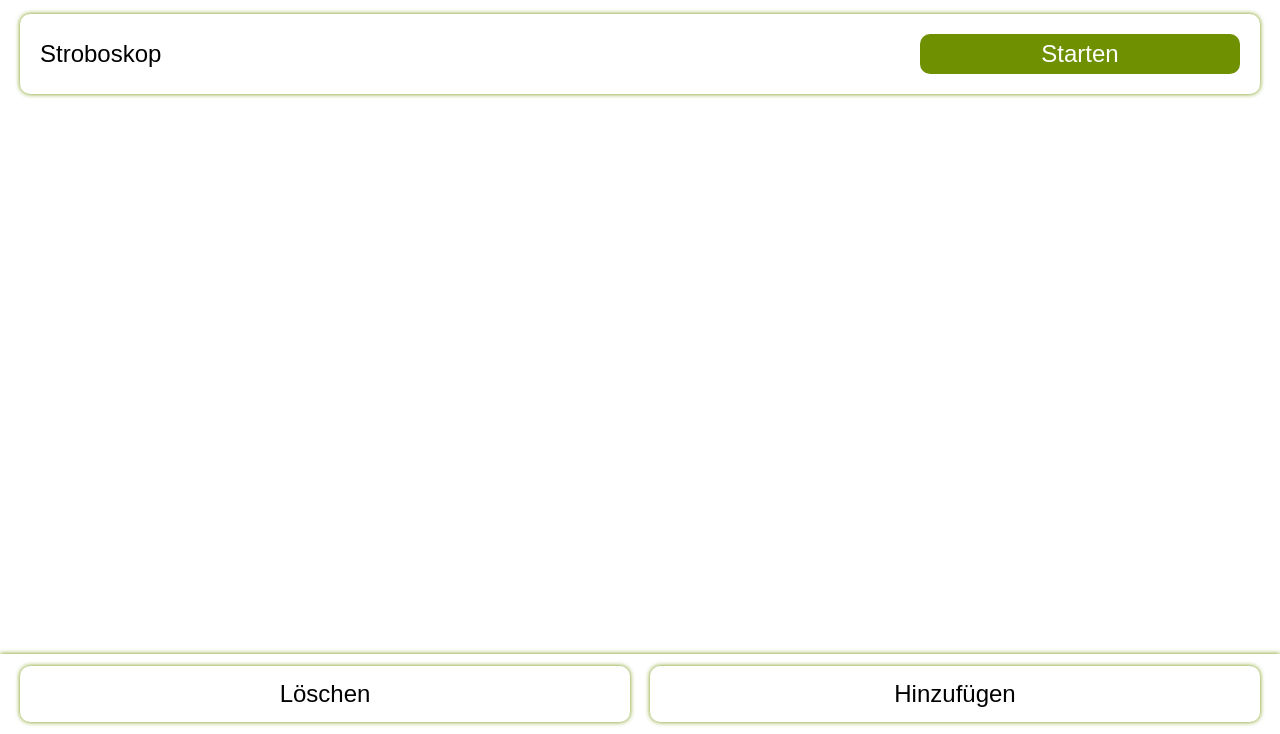
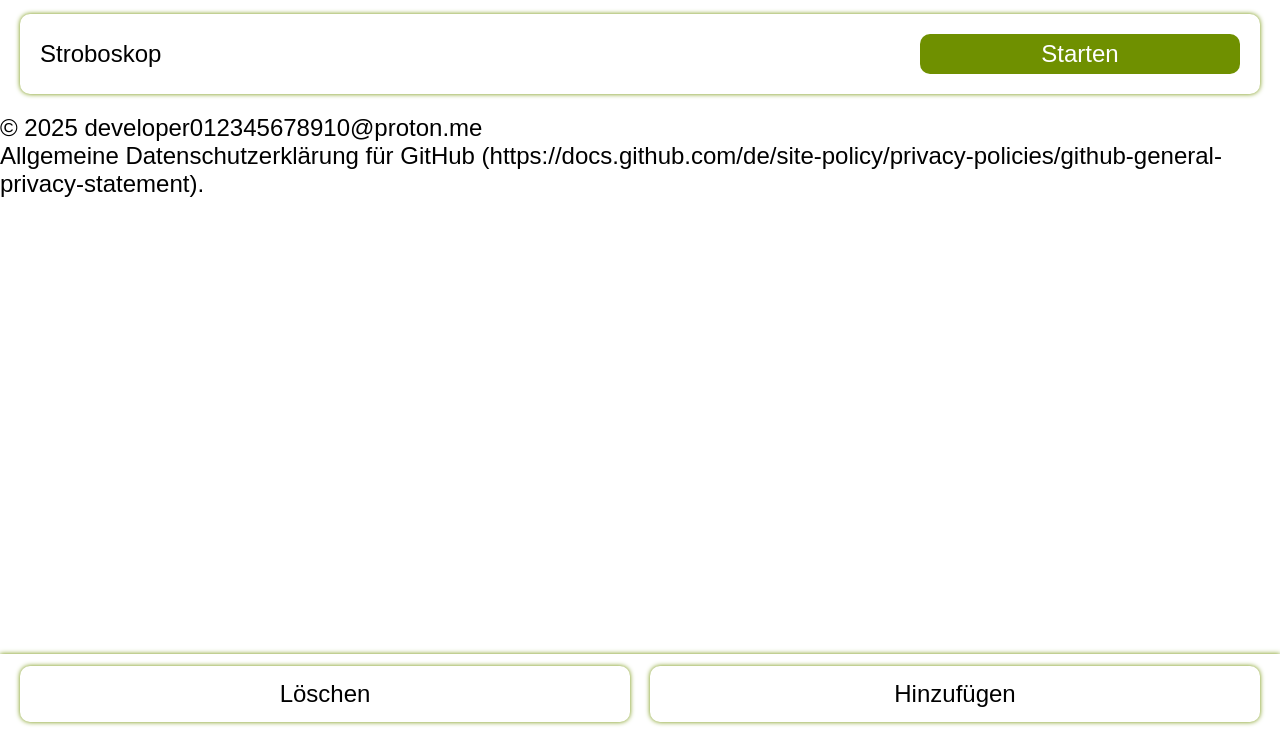
Before and after one commit to Developer012345678910/Disco, a plain HTML site: page index.html in a window 1280 px wide. Shown: the part 66-800 px from the top of the page. Drawn offline with Linux system fonts and the light colour scheme.

Commit message:
index.html aktualisieren

```diff
--- a/index.html
+++ b/index.html
@@ -15,6 +15,10 @@
             <p>Stroboskop</p>
             <button onclick="animation(delay=50, color1='white', color2='black');">Starten</button>
         </div>
+        <div class="column">
+            <p>&copy; 2025 developer012345678910@proton.me</p>
+            <a href="https://docs.github.com/de/site-policy/privacy-policies/github-general-privacy-statement">Allgemeine Datenschutzerklärung für GitHub (https://docs.github.com/de/site-policy/privacy-policies/github-general-privacy-statement).</a>
+        </div>
     </div>
     <footer id="footer">
         <button class="big-button" onclick="deleteAnimation();">L&oumlschen</button>
```
